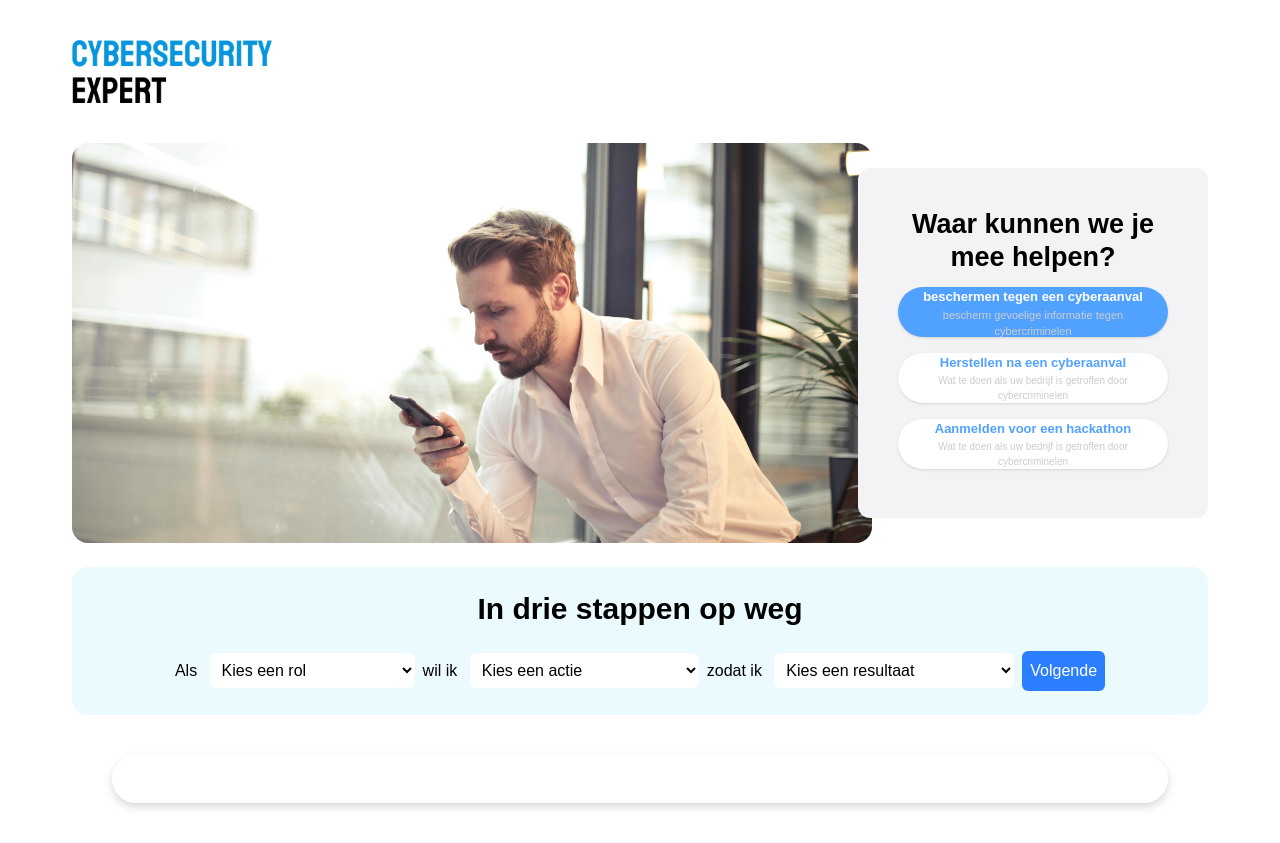
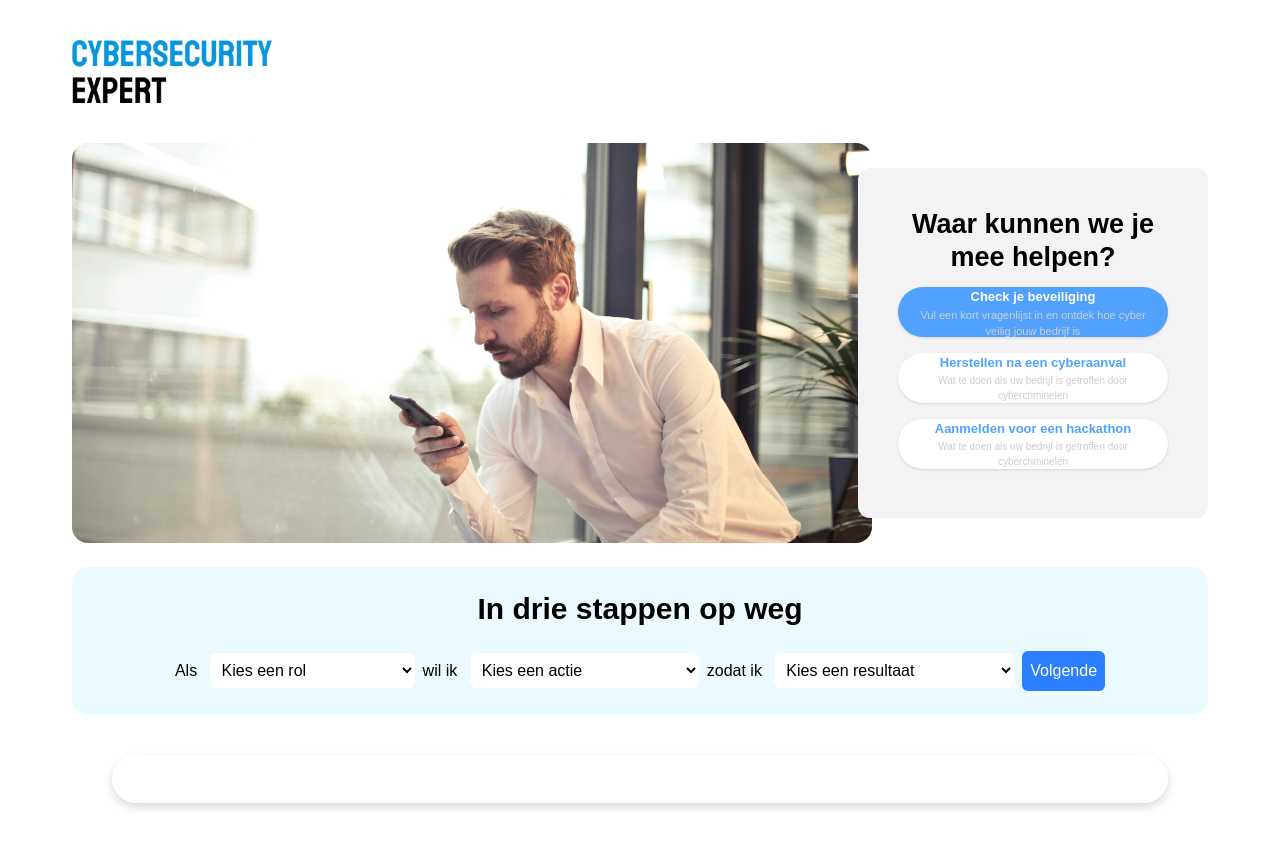
Before and after one commit to kris-den-hertog/cybersecurity-expert, a Next.js app: page / in a window 1280 px wide. Built offline with nearby package versions, Linux system fonts and the light colour scheme.

Commit message:
adjusted text & css

```diff
--- a/src/app/globals.css
+++ b/src/app/globals.css
@@ -20,3 +20,7 @@ body {
   color: black;
   font-family: Arial, Helvetica, sans-serif;
 }
+
+button, select {
+  cursor: pointer;
+}
--- a/src/app/page.tsx
+++ b/src/app/page.tsx
@@ -19,8 +19,8 @@ export default function Home() {
           <div className="mt-4 lg:mt-3 space-y-3 w-full">
             <a href="./vragenlijst">
               <button className="bg-blue-400 w-full max-w-[320px] h-[50px] shadow rounded-full px-4 mb-4">
-                <p className="text-white text-[12px] sm:text-[13px] font-bold">beschermen tegen een cyberaanval</p>
-                <p className="text-[#CCCCD1] text-[9px] sm:text-[11px]">bescherm gevoelige informatie tegen cybercriminelen</p>
+                <p className="text-white text-[12px] sm:text-[13px] font-bold">Check je beveiliging</p>
+                <p className="text-[#CCCCD1] text-[9px] sm:text-[11px]">Vul een kort vragenlijst in en ontdek hoe cyber veilig jouw bedrijf is</p>
               </button>
             </a>
 
```
